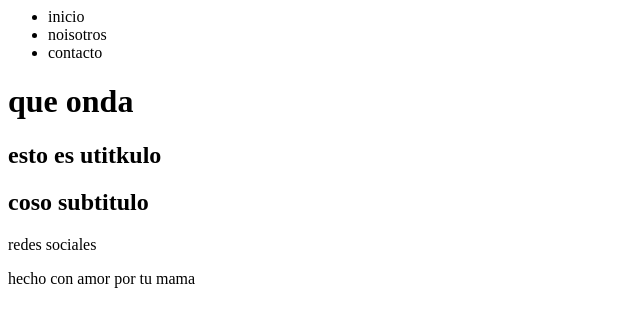
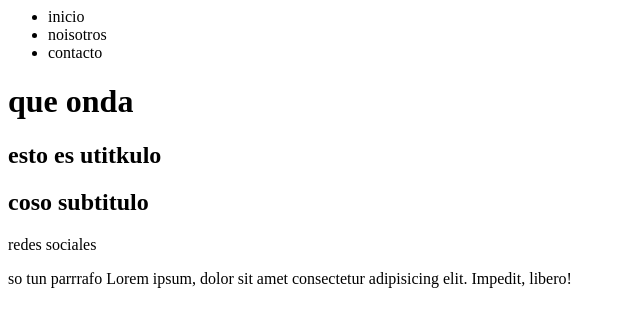
Before and after one commit to ivannf1997/git-branch, a plain HTML site: page index.html in a window 1280 px wide. Shown: the whole page, without its empty margins (0-640 px from the left). Drawn offline with Linux system fonts and the light colour scheme.

Commit message:
agregue el parrafo al footer

```diff
--- a/index.html
+++ b/index.html
@@ -9,6 +9,6 @@
     <h2>coso subtitulo </h2>
     <footer>
         <p>redes sociales</p>
-        <p>hecho con amor por tu mama</p>
+        <p>so tun parrrafo Lorem ipsum, dolor sit amet consectetur adipisicing elit. Impedit, libero!</p>
     </footer>
 </html>
```
